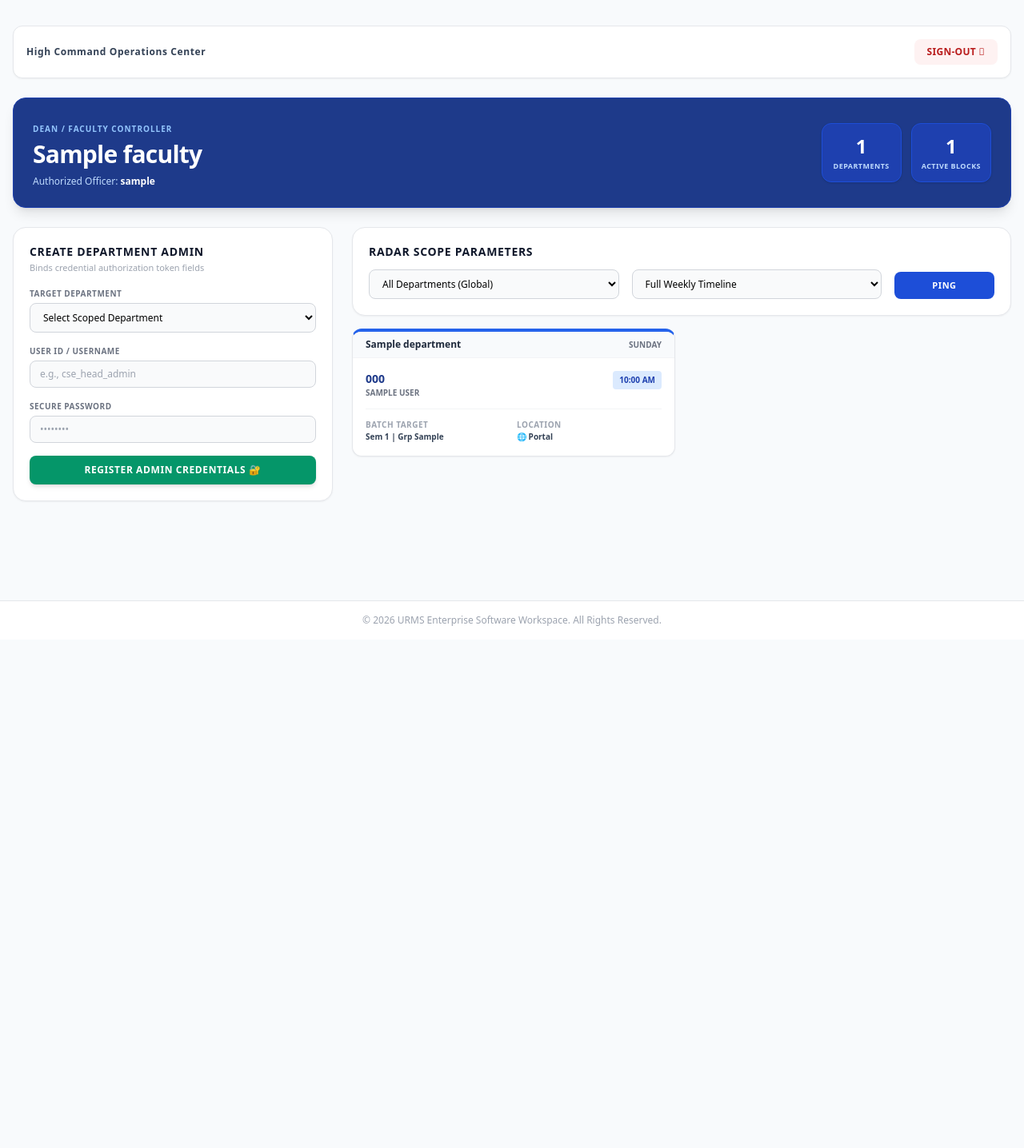
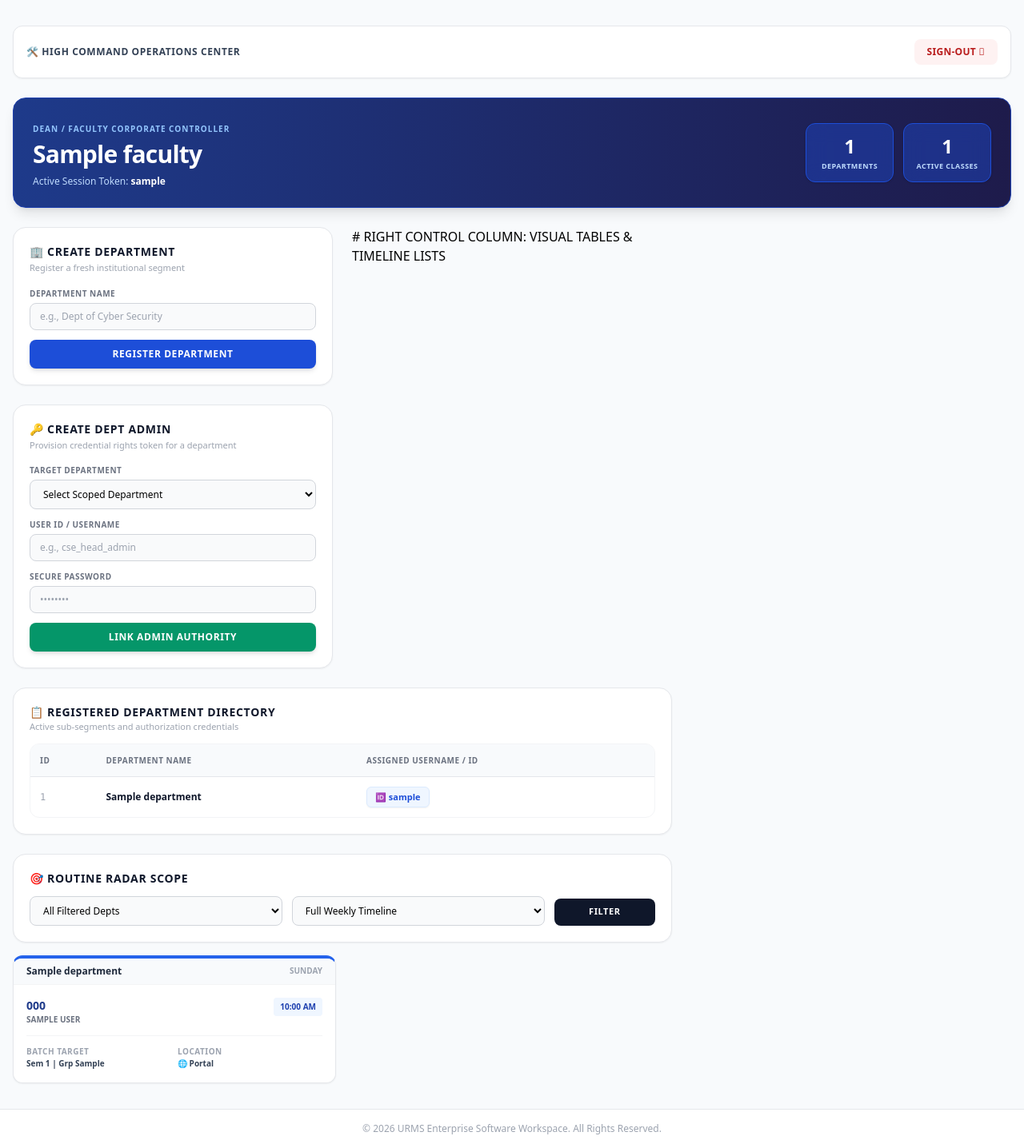
Before and after one commit to GitGuru420/urms_workspace, a Django app: page /faculty-dashboard/ in a window 1280 px wide. Shown: the whole page at 80% size. Before the commit the page ends 783 px from the top, so only its background shows below. Run offline with Django 5.2, Linux system fonts and the light colour scheme; a user stored in the database is signed in; tables that the repository leaves empty hold one stand-in row (values such as "Sample post"); some libraries are stand-ins or nearby versions.

Commit message:
Update Faculty Admin Dashboard

```diff
--- a/routines/templates/routines/faculty_admin.html
+++ b/routines/templates/routines/faculty_admin.html
@@ -3,7 +3,7 @@
 {% block content %}
 <div class="space-y-6">
     <div class="flex justify-between items-center bg-white p-4 rounded-xl border border-gray-200 shadow-sm">
-        <span class="text-xs font-bold text-slate-700 tracking-wider">High Command Operations Center</span>
+        <span class="text-xs font-bold text-slate-700 tracking-wider">🛠️ HIGH COMMAND OPERATIONS CENTER</span>
         <a href="{% url 'logout' %}" class="bg-red-50 hover:bg-red-100 text-red-700 font-bold px-4 py-2 rounded-lg text-xs uppercase tracking-wide transition-all">Sign-Out 󰗼</a>
     </div>
 
@@ -17,34 +17,55 @@
         </div>
     {% endif %}
 
-    <div class="bg-blue-900 text-white p-6 rounded-2xl shadow-lg border border-blue-800 flex flex-col md:flex-row justify-between items-start md:items-center gap-4">
+    <div class="bg-gradient-to-r from-blue-900 to-indigo-950 text-white p-6 rounded-2xl shadow-lg border border-blue-800 flex flex-col md:flex-row justify-between items-start md:items-center gap-4">
         <div>
-            <span class="text-[10px] font-bold uppercase tracking-widest text-blue-300">Dean / Faculty Controller</span>
+            <span class="text-[10px] font-bold uppercase tracking-widest text-blue-300">Dean / Faculty Corporate Controller</span>
             <h1 class="text-3xl font-black tracking-tight mt-1">{{ faculty.name }}</h1>
-            <p class="text-xs text-blue-200 mt-2">Authorized Officer: <span class="text-white font-semibold">{{ faculty_admin.user.username }}</span></p>
+            <p class="text-xs text-blue-200 mt-2">Active Session Token: <span class="text-white font-semibold">{{ faculty_admin.user.username }}</span></p>
         </div>
 
         <div class="flex gap-3">
-            <div class="bg-blue-800 p-3 rounded-xl text-center shadow border border-blue-700 min-w-[100px]">
+            <div class="bg-blue-800/60 backdrop-blur-md p-3 rounded-xl text-center shadow border border-blue-700 min-w-[110px]">
                 <span class="text-2xl font-black text-white">{{ stats.total_depts }}</span>
                 <span class="text-[9px] text-blue-200 uppercase tracking-wider block font-bold mt-0.5">Departments</span>
             </div>
-            <div class="bg-blue-800 p-3 rounded-xl text-center shadow border border-blue-700 min-w-[100px]">
+            <div class="bg-blue-800/60 backdrop-blur-md p-3 rounded-xl text-center shadow border border-blue-700 min-w-[110px]">
                 <span class="text-2xl font-black text-white">{{ stats.active_classes }}</span>
-                <span class="text-[9px] text-blue-200 uppercase tracking-wider block font-bold mt-0.5">Active Blocks</span>
+                <span class="text-[9px] text-blue-200 uppercase tracking-wider block font-bold mt-0.5">Active Classes</span>
             </div>
         </div>
     </div>
 
     <div class="grid grid-cols-1 lg:grid-cols-3 gap-6">
 
-        <div class="bg-white p-5 rounded-2xl shadow-sm border border-gray-200 h-fit">
+        <div class="space-y-6">
+
+            <div class="bg-white p-5 rounded-2xl shadow-sm border border-gray-200">
                 <div class="mb-4">
-                <h2 class="text-sm font-black text-slate-900 uppercase tracking-wider">Create Department Admin</h2>
-                <p class="text-[11px] text-gray-400 mt-0.5 font-medium">Binds credential authorization token fields</p>
+                    <h2 class="text-sm font-black text-slate-900 uppercase tracking-wider">🏢 Create Department</h2>
+                    <p class="text-[11px] text-gray-400 mt-0.5 font-medium">Register a fresh institutional segment</p>
                 </div>
 
-            <form method="POST" class="space-y-4">
+                <form method="POST" class="space-y-3">
+                    {% csrf_token %}
+                    <input type="hidden" name="create_department" value="1">
+                    <div>
+                        <label class="block text-[10px] font-bold uppercase tracking-wider text-gray-500 mb-1">Department Name</label>
+                        <input type="text" name="dept_name" required placeholder="e.g., Dept of Cyber Security" class="w-full bg-gray-50 border border-gray-300 rounded-lg px-3 py-2 text-xs focus:ring-2 focus:ring-blue-500 outline-none font-medium text-slate-800">
+                    </div>
+                    <button type="submit" class="w-full bg-blue-700 hover:bg-blue-800 text-white font-black py-2.5 px-4 rounded-lg text-xs uppercase tracking-wider transition-all shadow-md">
+                        Register Department
+                    </button>
+                </form>
+            </div>
+
+            <div class="bg-white p-5 rounded-2xl shadow-sm border border-gray-200">
+                <div class="mb-4">
+                    <h2 class="text-sm font-black text-slate-900 uppercase tracking-wider">🔑 Create Dept Admin</h2>
+                    <p class="text-[11px] text-gray-400 mt-0.5 font-medium">Provision credential rights token for a department</p>
+                </div>
+
+                <form method="POST" class="space-y-3">
                     {% csrf_token %}
                     <input type="hidden" name="create_dept_admin" value="1">
 
@@ -69,18 +90,68 @@
                     </div>
 
                     <button type="submit" class="w-full bg-emerald-600 hover:bg-emerald-700 text-white font-black py-2.5 px-4 rounded-lg text-xs uppercase tracking-wider transition-all shadow-md">
-                    Register Admin Credentials 🔐
+                        Link Admin Authority
                     </button>
                 </form>
             </div>
+        </div>
 
-        <div class="lg:col-span-2 space-y-4">
+        # RIGHT CONTROL COLUMN: VISUAL TABLES & TIMELINE LISTS
+        <div class="lg:col-span-2 space-y-6">
+
             <div class="bg-white p-5 rounded-2xl shadow-sm border border-gray-200">
-                <h2 class="text-sm font-bold text-slate-900 mb-3 uppercase tracking-wider">Radar Scope Parameters</h2>
-                <form method="GET" class="flex flex-col sm:flex-row gap-4 items-end">
+                <div class="mb-3">
+                    <h2 class="text-sm font-black text-slate-900 uppercase tracking-wider">📋 Registered Department Directory</h2>
+                    <p class="text-[11px] text-gray-400 font-medium">Active sub-segments and authorization credentials</p>
+                </div>
+
+                <div class="overflow-x-auto border border-gray-100 rounded-xl">
+                    <table class="w-full text-left border-collapse text-xs">
+                        <thead>
+                            <tr class="bg-slate-50 border-b border-gray-200 text-[10px] uppercase font-bold text-gray-500 tracking-wider">
+                                <th class="p-3">ID</th>
+                                <th class="p-3">Department Name</th>
+                                <th class="p-3">Assigned Username / ID</th>
+                            </tr>
+                        </thead>
+                        <tbody class="divide-y divide-gray-100 font-medium text-slate-700">
+                            {% for dept in departments %}
+                                <tr class="hover:bg-slate-50/80 transition-colors">
+                                    <td class="p-3 text-gray-400 font-mono">{{ dept.id }}</td>
+                                    <td class="p-3 font-bold text-slate-900">{{ dept.name }}</td>
+                                    <td class="p-3">
+                                        {% if dept.deptadminprofile_set.all %}
+                                            {% for profile in dept.deptadminprofile_set.all %}
+                                                <span class="inline-flex items-center gap-1 bg-blue-50 text-blue-700 px-2.5 py-1 rounded-md text-[11px] font-black border border-blue-100 shadow-sm">
+                                                    🆔 {{ profile.user.username }}
+                                                </span>
+                                            {% endfor %}
+                                        {% else %}
+                                            <span class="inline-block bg-amber-50 text-amber-700 text-[10px] px-2 py-0.5 rounded font-bold border border-amber-200/60">
+                                                ⚠️ No Admin Assigned
+                                            </span>
+                                        {% endif %}
+                                    </td>
+                                </tr>
+                            {% empty %}
+                                <tr>
+                                    <td colspan="3" class="p-8 text-center text-gray-400 italic font-medium">
+                                        No departments registered under this faculty yet.
+                                    </td>
+                                </tr>
+                            {% endfor %}
+                        </tbody>
+                    </table>
+                </div>
+            </div>
+
+            <div class="space-y-4">
+                <div class="bg-white p-5 rounded-2xl shadow-sm border border-gray-200">
+                    <h2 class="text-sm font-bold text-slate-900 mb-3 uppercase tracking-wider">🎯 Routine Radar Scope</h2>
+                    <form method="GET" class="flex flex-col sm:flex-row gap-3 items-end">
                         <div class="w-full sm:w-5/12">
                             <select name="department" class="w-full bg-gray-50 border border-gray-300 rounded-lg px-3 py-2 text-xs focus:ring-2 focus:ring-blue-500 outline-none">
-                            <option value="All">All Departments (Global)</option>
+                                <option value="All">All Filtered Depts</option>
                                 {% for dept in departments %}
                                     <option value="{{ dept.id }}" {% if selected_dept == dept.id|stringformat:"s" %}selected{% endif %}>{{ dept.name }}</option>
                                 {% endfor %}
@@ -95,8 +166,8 @@
                             </select>
                         </div>
                         <div class="w-full sm:w-2/12">
-                        <button type="submit" class="w-full bg-blue-700 hover:bg-blue-800 text-white font-bold py-2 px-3 rounded-lg text-[11px] uppercase tracking-wider transition-all h-[34px]">
-                            Ping
+                            <button type="submit" class="w-full bg-slate-900 hover:bg-black text-white font-bold py-2 px-3 rounded-lg text-[11px] uppercase tracking-wider transition-all h-[34px]">
+                                Filter
                             </button>
                         </div>
                     </form>
@@ -107,7 +178,7 @@
                         <div class="bg-white rounded-xl shadow-sm border border-gray-200 overflow-hidden relative border-t-4 border-t-blue-600">
                             <div class="bg-slate-50 border-b border-gray-100 px-4 py-2 flex justify-between items-center">
                                 <span class="text-xs font-black text-slate-800">{{ r.department.name }}</span>
-                            <span class="text-[10px] font-bold text-gray-500 uppercase">{{ r.day_of_week }}</span>
+                                <span class="text-[10px] font-bold text-gray-400 uppercase">{{ r.day_of_week }}</span>
                             </div>
                             <div class="p-4 space-y-3">
                                 <div class="flex justify-between items-start">
@@ -115,7 +186,7 @@
                                         <h3 class="text-sm font-black text-blue-900">{{ r.course.course_code }}</h3>
                                         <p class="text-[10px] text-gray-500 font-bold uppercase">{{ r.teacher.name }}</p>
                                     </div>
-                                <span class="bg-blue-100 text-blue-800 text-[10px] font-black px-2 py-1 rounded">
+                                    <span class="bg-blue-50 text-blue-800 text-[10px] font-black px-2 py-1 rounded">
                                         {{ r.timeslot.start_time|time:"h:i A" }}
                                     </span>
                                 </div>
@@ -141,4 +212,5 @@
 
         </div>
     </div>
+</div>
 {% endblock content %}
--- a/routines/views.py
+++ b/routines/views.py
@@ -1,8 +1,8 @@
 from django.shortcuts import render, redirect, get_object_or_404
-from django.contrib.auth import authenticate, login, logout
 from django.contrib import messages
 from django.contrib.auth.decorators import login_required
 from django.contrib.auth.models import User
+from django.contrib.auth import authenticate, login, logout
 from .models import Routine, Department, Faculty, FacultyAdminProfile, DeptAdminProfile, Teacher
 
 # ==========================================
@@ -42,7 +42,7 @@ def user_logout(request):
     return redirect('landing_page')
 
 # ==========================================
-# NEW: SUPERUSER MASTER DASHBOARD
+# SUPERUSER MASTER DASHBOARD
 # ==========================================
 @login_required(login_url='login')
 def superuser_dashboard(request):
@@ -54,11 +54,9 @@ def superuser_dashboard(request):
     selected_dept_id = request.GET.get('department', 'All')
     selected_day = request.GET.get('day', 'All')
 
-    # Base queries
     departments = Department.objects.all()
     routines = Routine.objects.all()
 
-    # Cascade Filters
     if selected_faculty_id != 'All':
         departments = departments.filter(faculty_id=selected_faculty_id)
         routines = routines.filter(department__faculty_id=selected_faculty_id)
@@ -92,7 +90,7 @@ def superuser_dashboard(request):
     return render(request, 'routines/superuser.html', context)
 
 # ==========================================
-# UPGRADED: FACULTY ADMIN DASHBOARD + DEPT ADMIN CREATION
+# UPGRADED: FACULTY ADMIN WORKSPACE (With Create Dept & Admin Lookup)
 # ==========================================
 @login_required(login_url='login')
 def faculty_admin_dashboard(request):
@@ -102,29 +100,41 @@ def faculty_admin_dashboard(request):
     faculty_admin = request.user.facultyadminprofile
     faculty = faculty_admin.faculty
 
-    # Scoped strictly to this Faculty
-    departments = Department.objects.filter(faculty=faculty)
+    # Process POST Forms
+    if request.method == 'POST':
+        # 1. Action: CREATE DEPARTMENT
+        if 'create_department' in request.POST:
+            dept_name = request.POST.get('dept_name', '').strip()
+            if not dept_name:
+                messages.error(request, "Department name cannot be empty.")
+            elif Department.objects.filter(name__iexact=dept_name).exists():
+                messages.error(request, f"Validation Failed: Department '{dept_name}' already exists globally.")
+            else:
+                Department.objects.create(name=dept_name, faculty=faculty)
+                messages.success(request, f"Success! Department '{dept_name}' registered under {faculty.name}.")
+                return redirect('faculty_admin_dashboard')
 
-    # Process Create Department Admin Form Form POST
-    if request.method == 'POST' and 'create_dept_admin' in request.POST:
-        dept_id = request.POST.get('department_id')
-        username = request.POST.get('username', '').strip()
-        password = request.POST.get('password', '').strip()
+        # 2. Action: CREATE DEPARTMENT ADMIN
+        elif 'create_dept_admin' in request.POST:
+            dept_id = request.POST.get('department_id')
+            username = request.POST.get('username', '').strip()
+            password = request.POST.get('password', '').strip()
 
-        if not dept_id or not username or not password:
-            messages.error(request, "All fields are strictly required.")
-        elif User.objects.filter(username=username).exists():
-            messages.error(request, f"Username '{username}' already exists globally.")
-        else:
-            target_dept = get_object_or_404(Department, id=dept_id, faculty=faculty)
-            # Create Core Auth User
-            new_user = User.objects.create_user(username=username, password=password)
-            # Bind to Dept Profile Matrix
-            DeptAdminProfile.objects.create(user=new_user, department=target_dept)
-            messages.success(request, f"Success! Dept Admin assigned to {target_dept.name}.")
-            return redirect('faculty_admin_dashboard')
+            if not dept_id or not username or not password:
+                messages.error(request, "All fields are strictly required.")
+            elif User.objects.filter(username=username).exists():
+                messages.error(request, f"Username '{username}' already exists globally.")
+            else:
+                target_dept = get_object_or_404(Department, id=dept_id, faculty=faculty)
+                new_user = User.objects.create_user(username=username, password=password)
+                DeptAdminProfile.objects.create(user=new_user, department=target_dept)
+                messages.success(request, f"Success! Dept Admin token linked to {target_dept.name}.")
+                return redirect('faculty_admin_dashboard')
 
-    # Filtering Logic
+    # Fetch Data Scoped Strictly to this Faculty
+    departments = Department.objects.filter(faculty=faculty).prefetch_related('deptadminprofile_set__user')
+
+    # Filters logic
     selected_dept = request.GET.get('department', 'All')
     selected_day = request.GET.get('day', 'All')
     routines = Routine.objects.filter(department__faculty=faculty)
@@ -156,7 +166,7 @@ def faculty_admin_dashboard(request):
     return render(request, 'routines/faculty_admin.html', context)
 
 # ==========================================
-# DEPENDENT INNER WORKSPACES (Keep unchanged)
+# DEPENDENT INNER WORKSPACES (Unchanged)
 # ==========================================
 @login_required(login_url='login')
 def dept_admin_dashboard(request):
```
Lines whose indentation alone changed are shown as unchanged.
